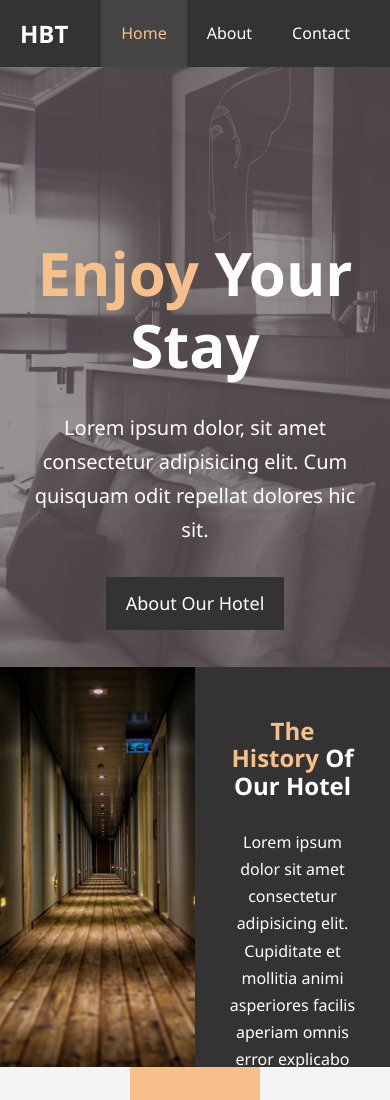
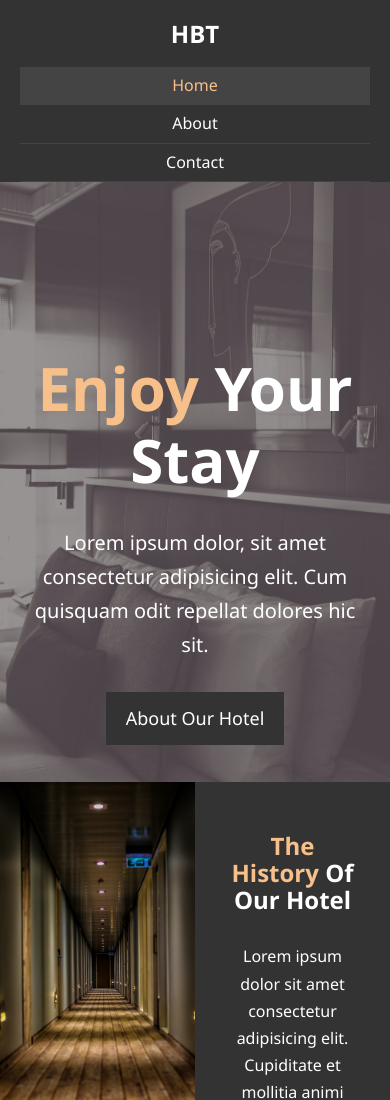
Before and after one commit to markwilde33/hotel-website, a plain HTML site: page index.html in a window 390 px wide. Shown: the top 1100 px of the page. Drawn offline with Linux system fonts and the light colour scheme.

Commit message:
Added mobile.css to handle stlyes for screens with a max-width of 768px. Added mobile styles for the navbar section in index.html. Minor change in style.css.

```diff
--- /dev/null
+++ b/css/mobile.css
@@ -0,0 +1,14 @@
+#navbar .logo {
+  float: none;
+  text-align: center;
+}
+
+#navbar ul,
+#navbar ul li {
+  float: none;
+}
+
+#navbar ul li a {
+  padding: 5px;
+  border-bottom: #444 solid 1px;
+}
--- a/css/style.css
+++ b/css/style.css
@@ -67,10 +67,12 @@ p {
   background-color: #333;
   color: #fff;
 }
+
 .bg-light {
   background-color: #f4f4f4;
   color: #333;
 }
+
 .bg-primary {
   color: #333;
   background-color: #f7c08a;
@@ -83,13 +85,16 @@ p {
 .l-heading {
   font-size: 40px;
 }
+
 /* Padding */
 .py-1 {
   padding: 10px 0;
 }
+
 .py-2 {
   padding: 20px 0;
 }
+
 .py-3 {
   padding: 30px 0;
 }
@@ -105,7 +110,7 @@ p {
   color: #fff;
 }
 
-#navbar h1 {
+#navbar .logo {
   float: left;
   padding-top: 20px;
 }
@@ -147,6 +152,7 @@ p {
   font-size: 60px;
   line-height: 1.2em;
 }
+
 #showcase .showcase-content p {
   padding-bottom: 20px;
   line-height: 1.7em;
@@ -163,6 +169,7 @@ p {
   min-height: 100%;
   width: 50%;
 }
+
 #home-info .info-content {
   float: right;
   height: 100%;
--- a/index.html
+++ b/index.html
@@ -10,6 +10,11 @@
       crossorigin="anonymous"
     ></script>
     <link rel="stylesheet" href="css/style.css" />
+    <link
+      rel="stylesheet"
+      media="screen and (max-width: 768px)"
+      href="css/mobile.css"
+    />
     <title>Hotel BT | Welcome</title>
   </head>
 
```
